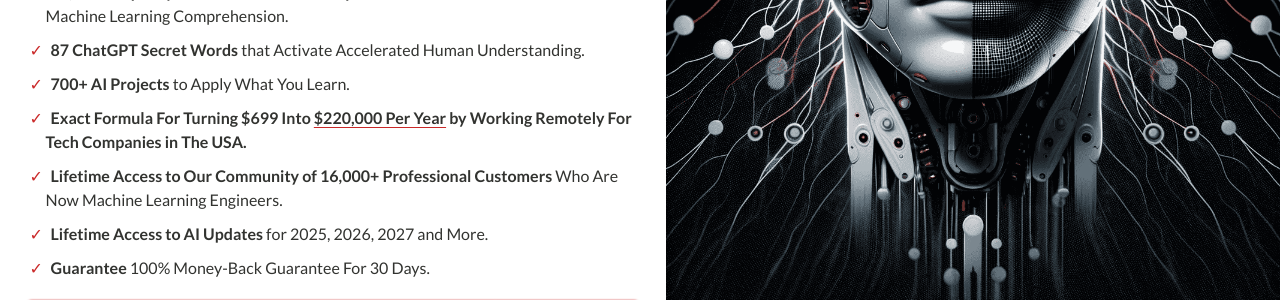
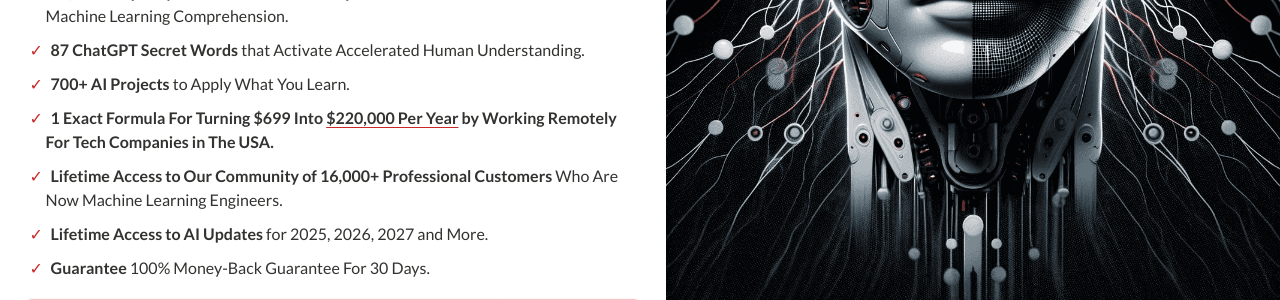
Before and after one commit to christianipanaque/aii.pe, a Jekyll site: the page index.html, which Jekyll copies as it is, in a window 1280 px wide. Shown: the part 564-864 px from the top of the page. Built offline with Jekyll 4.4.1, drawn with Linux system fonts in a browser that asks for light colours.

Commit message:
update main copy

```diff
--- a/index.html
+++ b/index.html
@@ -121,7 +121,7 @@
         <li><span class="light-bold">87 ChatGPT Secret Words</span> that Activate Accelerated Human Understanding.
         </li>
         <li><span class="light-bold">700+ AI Projects</span> to Apply What You Learn.</li>
-        <li><span class="light-bold">Exact Formula For Turning $699 Into <span
+        <li><span class="light-bold">1 Exact Formula For Turning $699 Into <span
               class="underline primary-color-underline">$220,000 Per Year</span> by Working Remotely
             For Tech
             Companies in The USA.</li>
```
